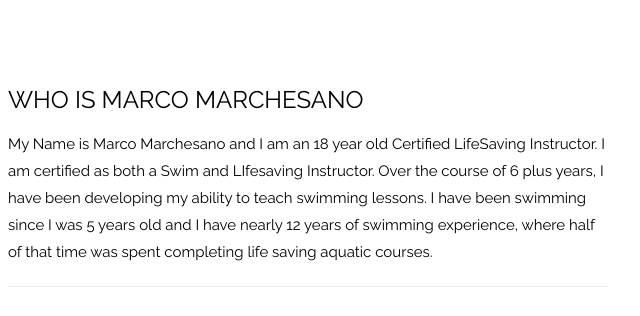
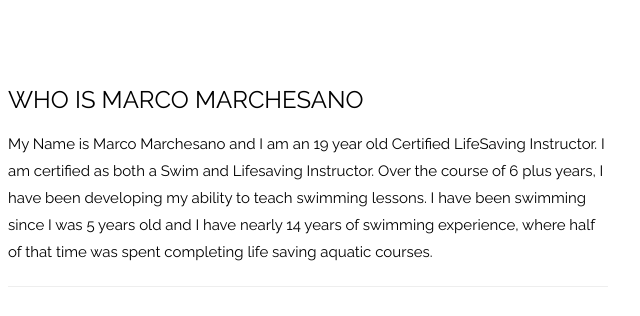
Before and after one commit to gianluca-astorino/mbs, a plain HTML site: page index.html in a window 1280 px wide. Shown: the part 2540-2856 px from the top of the page, 640-1280 px from the left. Drawn offline with nearby package versions, Linux system fonts and the light colour scheme.

Commit message:
changed my age

```diff
--- a/index.html
+++ b/index.html
@@ -272,7 +272,7 @@ body, html {
     </div>
     <div class="w3-col m6">
       <h3>WHO IS MARCO MARCHESANO</h3>
-      <p>My Name is Marco Marchesano and I am an 18 year old Certified LifeSaving Instructor. I am certified as both a Swim and LIfesaving Instructor. Over the course of 6 plus years, I have been developing my ability to teach swimming lessons. I have been swimming since I was 5 years old and I have nearly 12 years of swimming experience, where half of that time was spent completing life saving aquatic courses.</p>
+      <p>My Name is Marco Marchesano and I am an 19 year old Certified LifeSaving Instructor. I am certified as both a Swim and Lifesaving Instructor. Over the course of 6 plus years, I have been developing my ability to teach swimming lessons. I have been swimming since I was 5 years old and I have nearly 14 years of swimming experience, where half of that time was spent completing life saving aquatic courses.</p>
       <hr>
     </div>
   </div>
```
